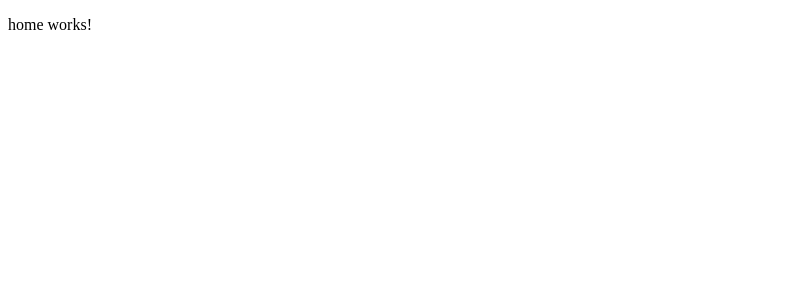
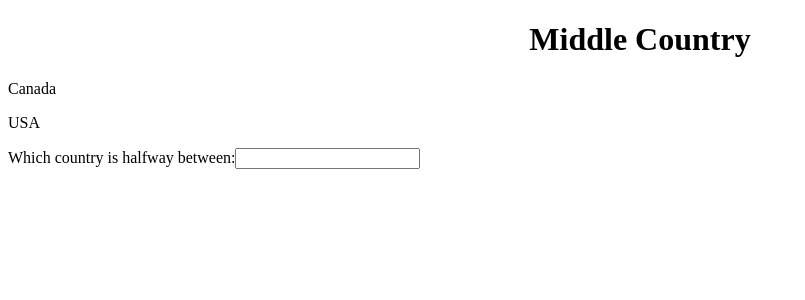
Before and after one commit to RichardTham1/middle-country, an Angular app: page / in a window 1280 px wide. Shown: the top 300 px of the page, without its empty margins (0-805 px from the left). Built offline with nearby package versions, Linux system fonts and the light colour scheme.

Commit message:
htlm css debut
le debut du htlm et du css de home component

```diff
--- a/src/components/home/home.component.css
+++ b/src/components/home/home.component.css
@@ -0,0 +1,7 @@
+h1 {text-align: center;}
+
+.countries {
+    display: flex;
+    justify-content: center;
+    flex-direction: row;
+}
--- a/src/components/home/home.component.html
+++ b/src/components/home/home.component.html
@@ -1 +1,17 @@
-<p>home works!</p>
+<h1>Middle Country</h1>
+
+<div>
+    <div className="countries">
+        <p className="countryName">
+            Canada
+        </p>
+        <p className="countryName">
+            USA
+        </p>
+    </div>
+</div>
+
+
+
+<label for="countryName">Which country is halfway between:</label>
+<input type="text" id="countryName" name="countryName"/>
```
